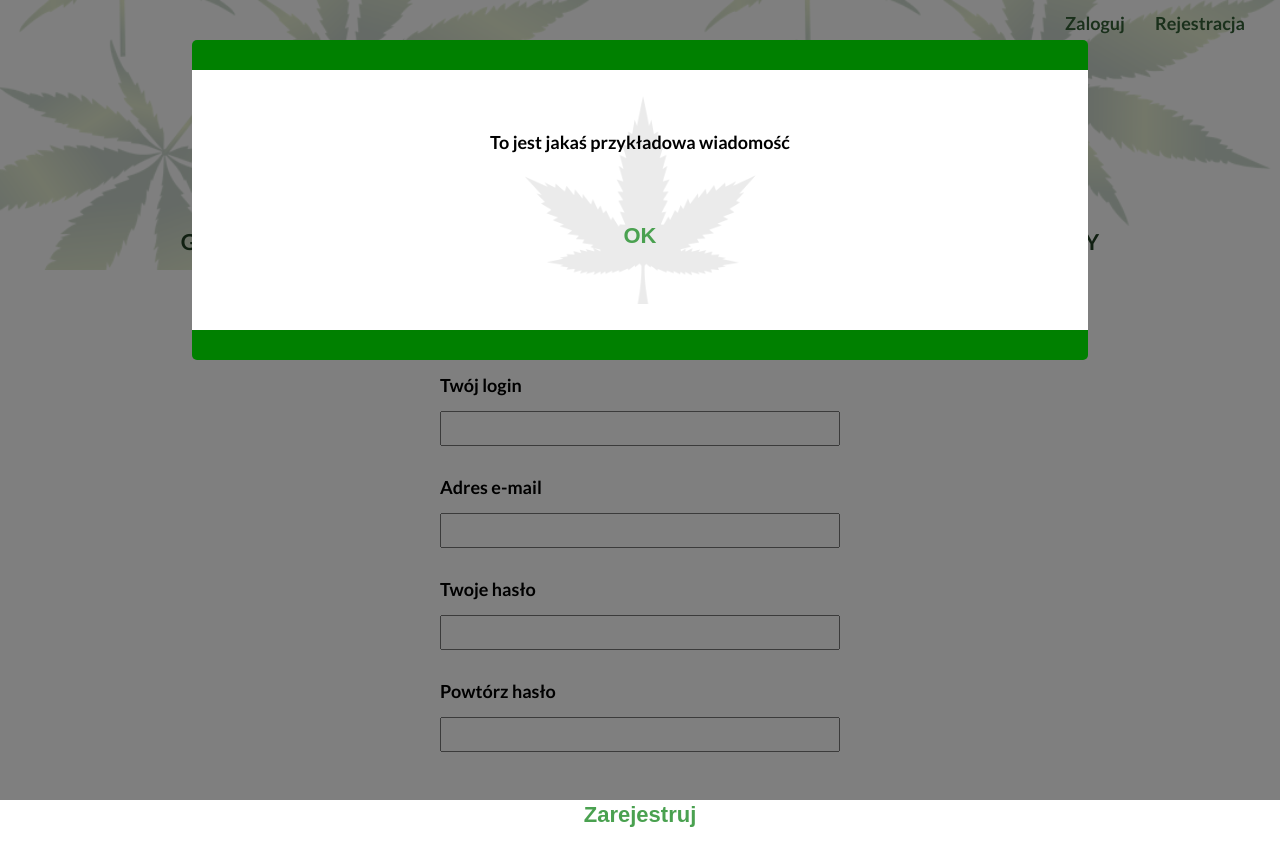
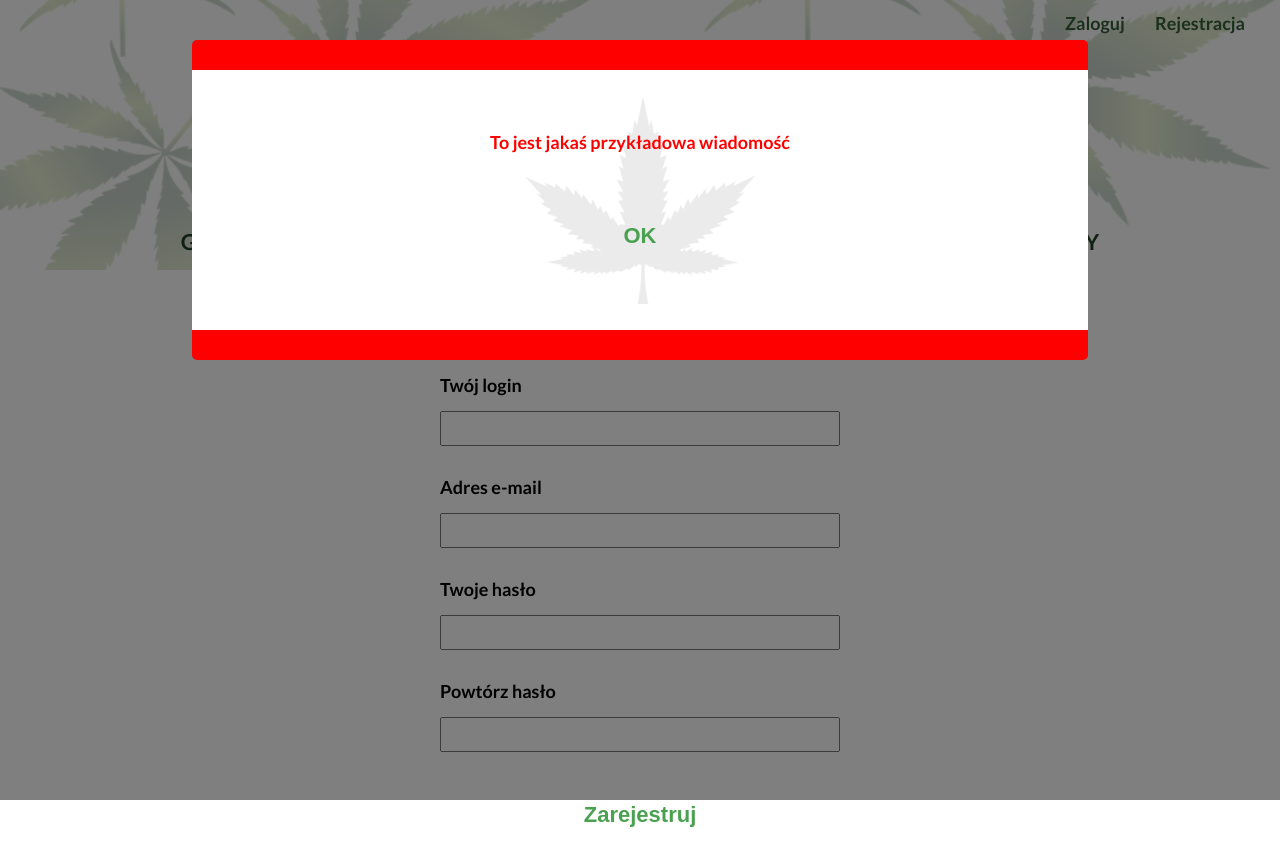
Before and after one commit to MagicianPL/Stonersi, a React (Create React App) app: page / in a window 1280 px wide. Shown: the top 866 px of the page. Built offline with nearby package versions, Linux system fonts and the light colour scheme.

Commit message:
working on conditionally modal look

```diff
--- a/src/components/Modal/Modal.tsx
+++ b/src/components/Modal/Modal.tsx
@@ -3,7 +3,7 @@ import styled from 'styled-components';
 import StyledButton from '../StyledButton/StyledButton';
 import Marijuana from '../../images/marijuana.png';
 
-const StyledModalWrapper = styled.div`
+const StyledModalWrapper = styled.div<{error?: string}>`
     position: fixed;
     top: 0;
     left: 0;
@@ -22,8 +22,8 @@ const StyledModalWrapper = styled.div`
         padding: 20px;
         background: white;
         border-radius: 5px;
-        border-top: 30px solid green;
-        border-bottom: 30px solid green;
+        border-top: 30px solid ${({error}) => error ? 'red' : 'green'};
+        border-bottom: 30px solid ${({error}) => error ? 'red' : 'green'};
         display: flex;
         justify-content: center;
         align-items: center;
@@ -54,13 +54,24 @@ const StyledModalWrapper = styled.div`
             font-weight: bold;
             font-size: 18px;
             text-align: center;
+            color: ${({error}) => error ? 'red' : 'black'};
         }
+    }
+
+    &.hide {
+        display: none;
     }
 `;
 
-const Modal = () => {
+interface IProps {
+    content: string
+    showModal: boolean
+    error?: string
+}
+
+const Modal: React.FC<IProps> = ({content, showModal, error}) => {
     return(
-        <StyledModalWrapper>
+        <StyledModalWrapper className={showModal ? undefined : 'hide'} error={error}>
             <div>
                 <p>To jest jakaś przykładowa wiadomość</p>
                 <StyledButton center>OK</StyledButton>
--- a/src/views/RegisterForm/RegisterForm.tsx
+++ b/src/views/RegisterForm/RegisterForm.tsx
@@ -37,7 +37,7 @@ const RegisterForm = () => {
             <Input id="repeatedPassword" label="Powtórz hasło" type="password" name="repeatedPassword" value={inputValues.repeatedPassword} onChange={handleInputChange} />
             <StyledButton center>Zarejestruj</StyledButton>
         </StyledForm>
-        <Modal />
+        <Modal content="" showModal={true} error="error"/>
         </>
     );
 };
```
